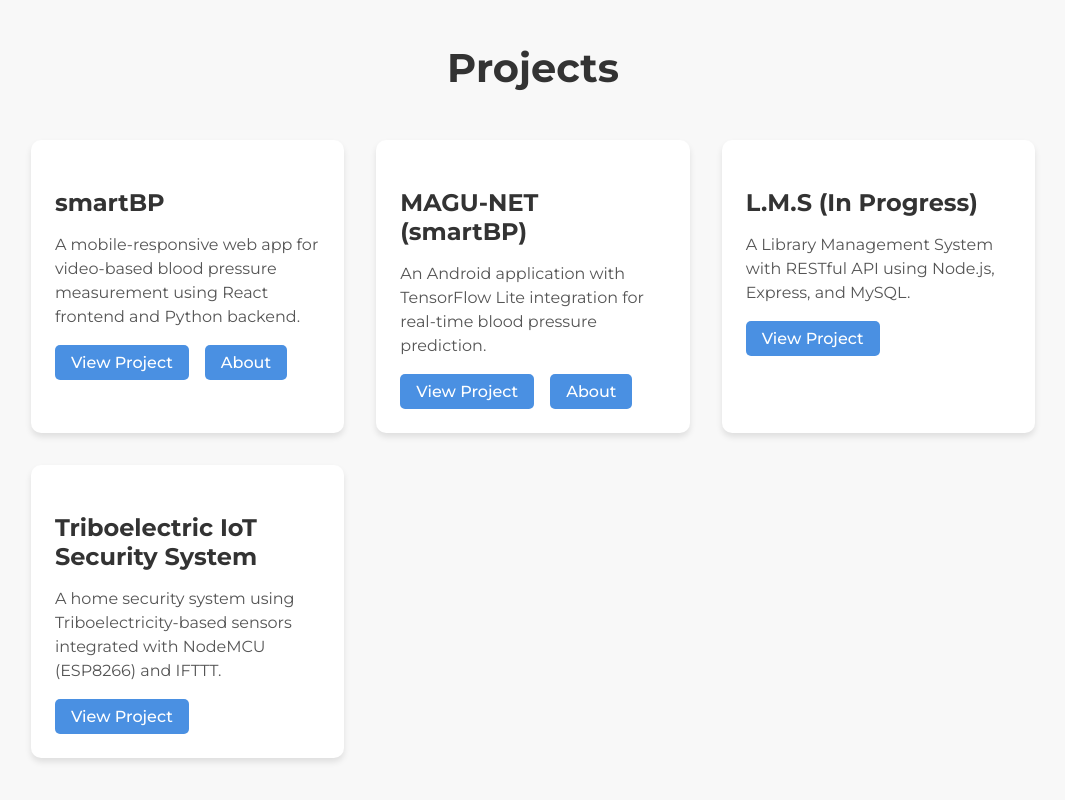
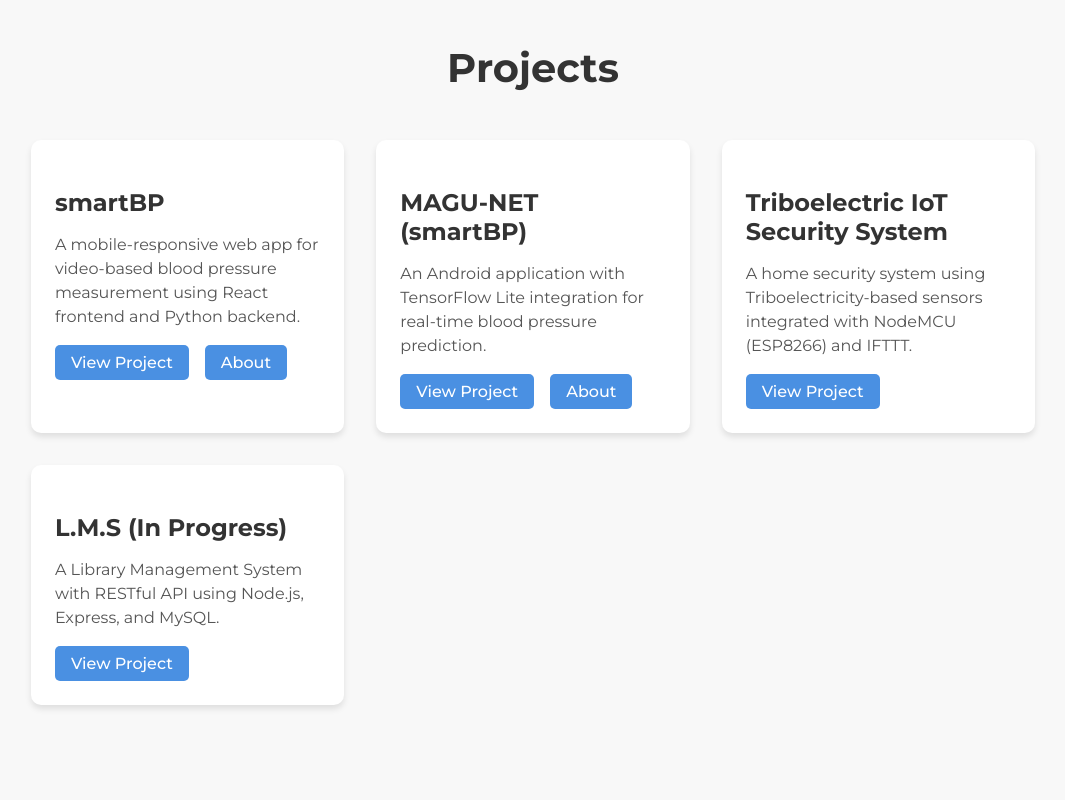
Before and after one commit to jaideep190/portfolio, a React (Vite) app in the folder thakur-portfolio/: page / in a window 1280 px wide. Shown: the part 1846-2646 px from the top of the page, without its empty margins (107-1172 px from the left). Built offline with nearby package versions, Linux system fonts and the light colour scheme.

Commit message:
Projects Order Change

```diff
--- a/thakur-portfolio/src/components/Projects.jsx
+++ b/thakur-portfolio/src/components/Projects.jsx
@@ -81,15 +81,15 @@
     githubLink: "https://drive.google.com/file/d/1zpYTLXo45w-gX77kJ8cRXxB94JZKDFwB/view"
   },
   {
+    title: "Triboelectric IoT Security System",
+    description: "A home security system using Triboelectricity-based sensors integrated with NodeMCU (ESP8266) and IFTTT.",
+    link: "https://drive.google.com/file/d/1LxEA6wzpH99Ns3rQJv8mfHX8f-F4cfmm/view?usp=sharing",
+    githubLink: ""
+  },
+  {
     title: "L.M.S (In Progress)",
     description: "A Library Management System with RESTful API using Node.js, Express, and MySQL.",
     link: "https://github.com/jaideep190/library-management-system",
-    githubLink: ""
-  },
-  {
-    title: "Triboelectric IoT Security System",
-    description: "A home security system using Triboelectricity-based sensors integrated with NodeMCU (ESP8266) and IFTTT.",
-    link: "https://drive.google.com/file/d/1LxEA6wzpH99Ns3rQJv8mfHX8f-F4cfmm/view?usp=sharing",
     githubLink: ""
   }
 ];
```
